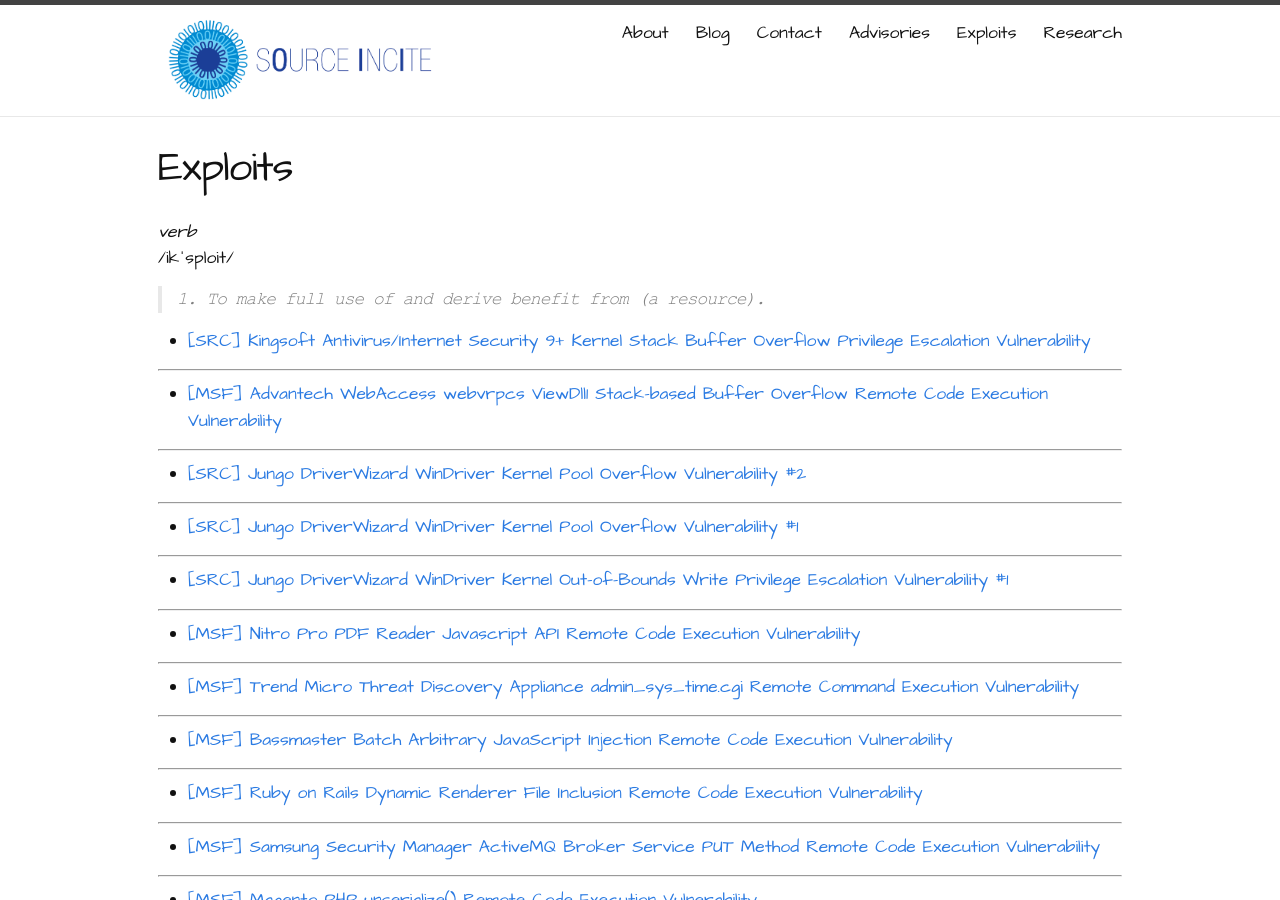
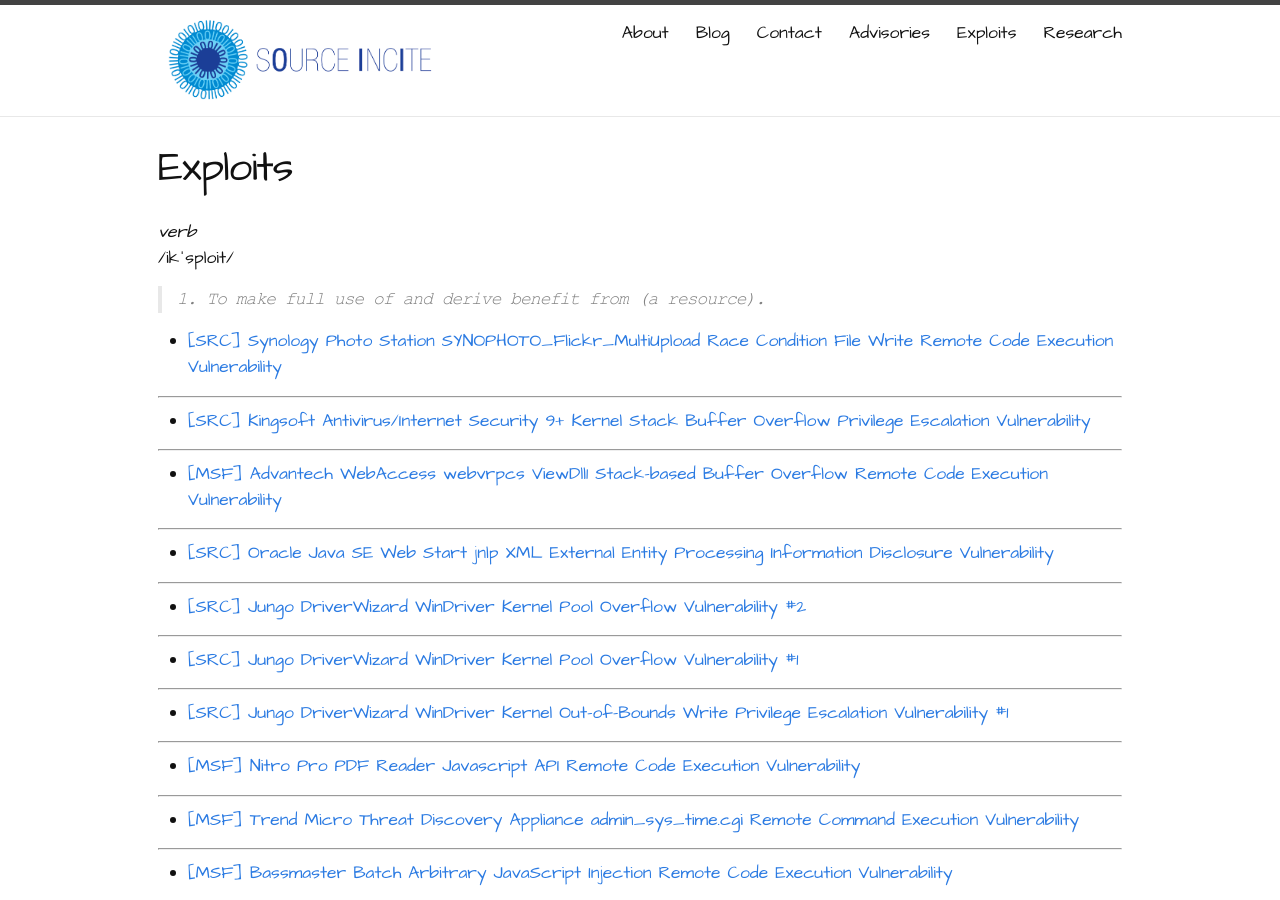
Before and after one commit to sourceincite/sourceincite.github.io, a Jekyll site: the page built from exploits/index.md, in a window 1280 px wide and 900 px high. Built offline with Jekyll 4.4.1, drawn with Linux system fonts in a browser that asks for light colours.

Commit message:
added exploit link

```diff
--- a/exploits/index.md
+++ b/exploits/index.md
@@ -10,11 +10,19 @@
 <p class="cn">1. To make full use of and derive benefit from (a resource).</p>
 </blockquote>
 
+*   [[SRC] Synology Photo Station SYNOPHOTO_Flickr_MultiUpload Race Condition File Write Remote Code Execution Vulnerability](/pocs/src-2018-{0005,0006}.py.txt)
+
+---
+
 *   [[SRC] Kingsoft Antivirus/Internet Security 9+ Kernel Stack Buffer Overflow Privilege Escalation Vulnerability](/pocs/src-2017-0029.py.txt)
 
 ---
 
 *   [[MSF] Advantech WebAccess webvrpcs ViewDll1 Stack-based Buffer Overflow Remote Code Execution Vulnerability](https://github.com/rapid7/metasploit-framework/blob/master/modules/exploits/windows/scada/advantech_webaccess_webvrpcs_bof.rb)
+
+---
+
+*   [[SRC] Oracle Java SE Web Start jnlp XML External Entity Processing Information Disclosure Vulnerability](/pocs/src-2017-0028.py.txt)
 
 ---
 
```
